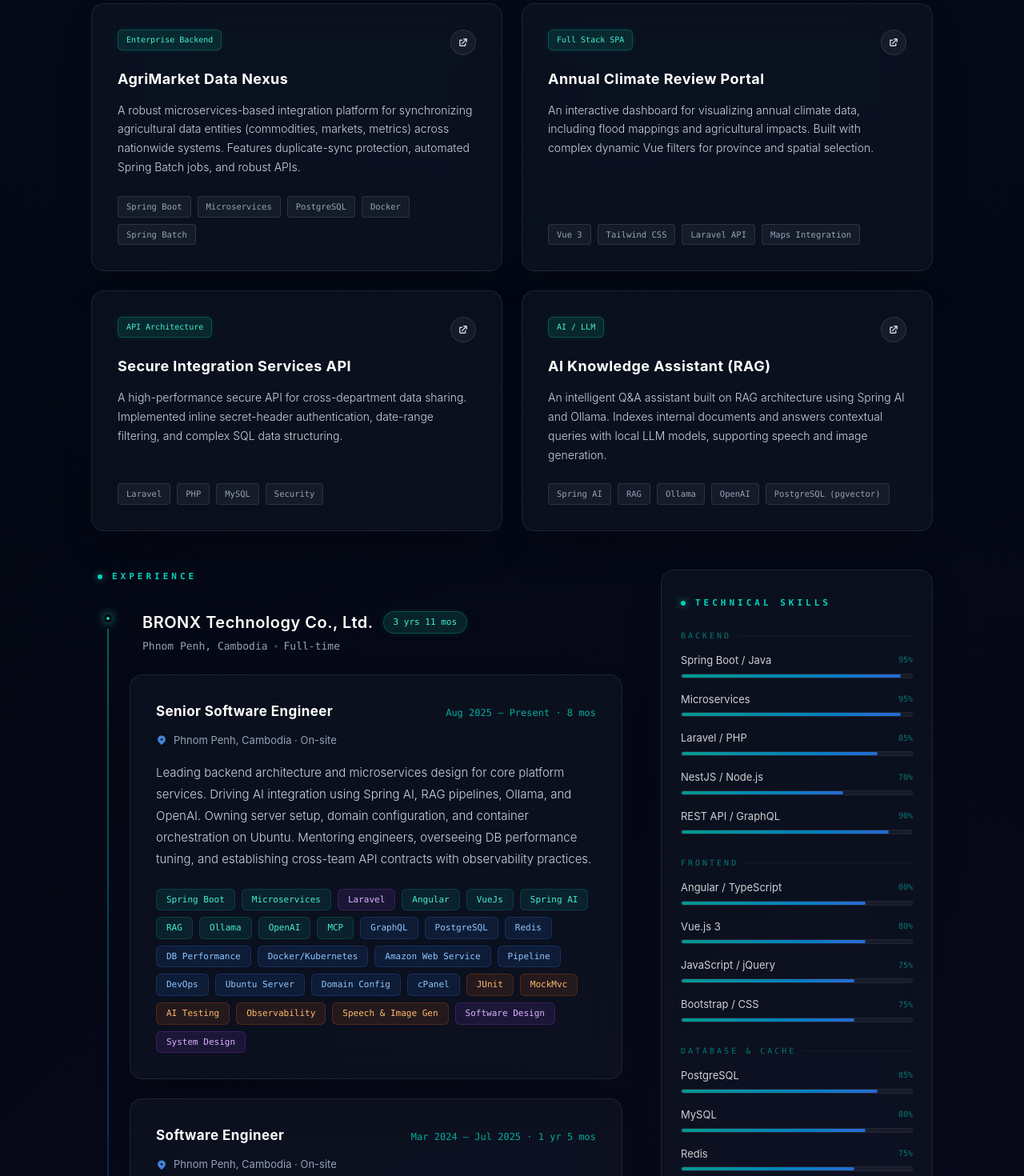
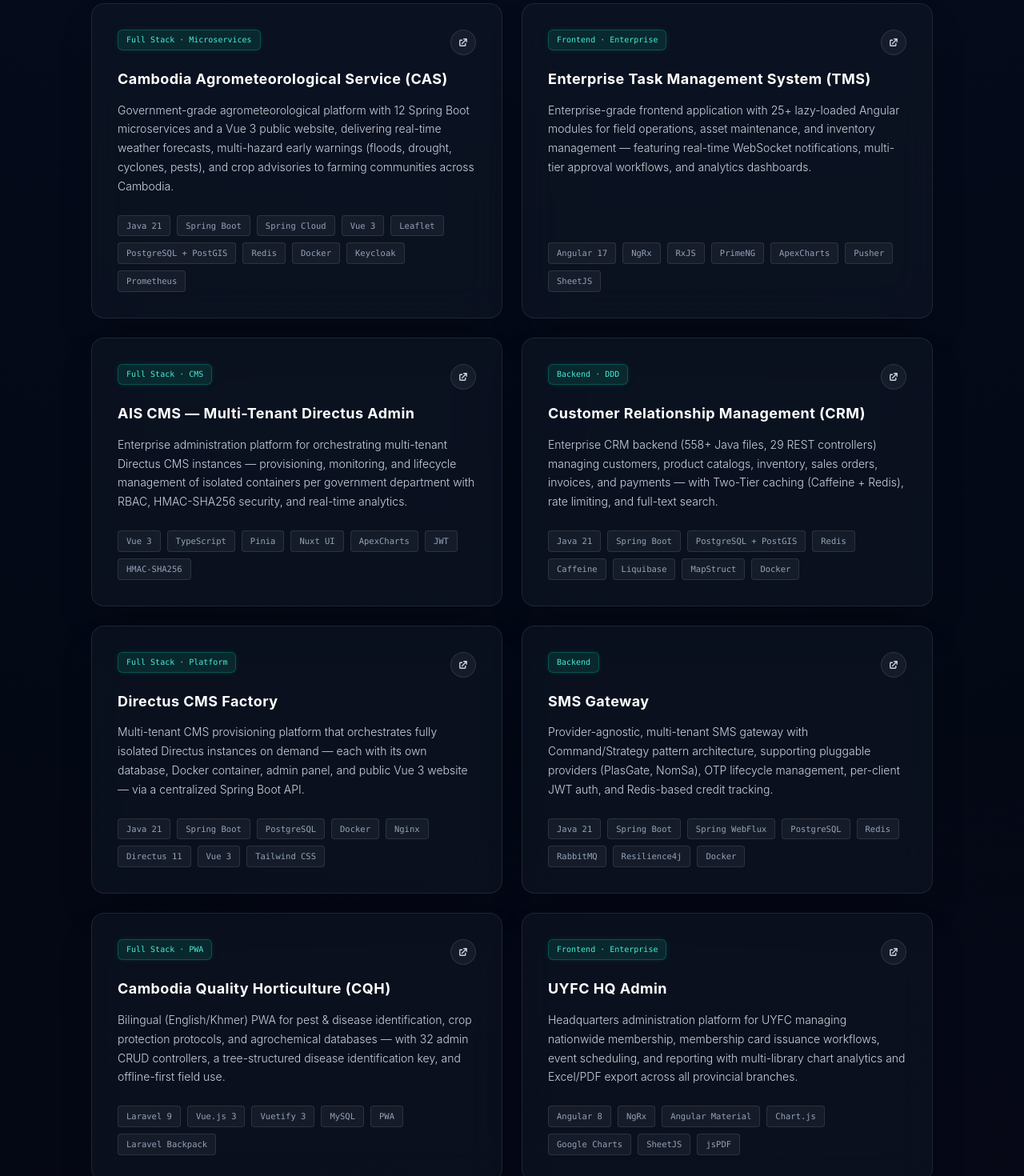
Before and after one commit to seyhavorn/seyhavorn-portfolio-v2, a Vue app: page /v1 in a window 1280 px wide. Shown: the part 1620-3090 px from the top of the page at 80% size. Built offline with nearby package versions, Linux system fonts and the light colour scheme; a web font is replaced by a local one.

Commit message:
Update Data Projects

```diff
--- a/src/components/v2/LandingNavbar.vue
+++ b/src/components/v2/LandingNavbar.vue
@@ -14,7 +14,7 @@
           SV
         </span>
         <span class="text-[15px] font-semibold text-white tracking-wide hidden sm:block">
-          Seyha<span class="text-teal-400">Vorn</span>
+          Seyha<span class="text-teal-400 ml-2">VORN</span>
         </span>
       </a>
 
--- a/src/data/cv.ts
+++ b/src/data/cv.ts
@@ -202,9 +202,9 @@
       icon: "code",
       skills: [
         { name: "Angular / TypeScript", percentage: 80 },
-        { name: "Vue.js 3", percentage: 80 },
+        { name: "Vue.js / Nuxt.js", percentage: 80 },
         { name: "JavaScript / jQuery", percentage: 75 },
-        { name: "Bootstrap / CSS", percentage: 75 },
+        { name: "CSS / SCSS / Bootstrap / Tailwind", percentage: 75 },
       ],
     },
     {
@@ -308,48 +308,168 @@
   ],
   projects: [
     {
-      title: "AgriMarket Data Nexus",
+      title: "Cambodia Agrometeorological Service (CAS)",
       description:
-        "A robust microservices-based integration platform for synchronizing agricultural data entities (commodities, markets, metrics) across nationwide systems. Features duplicate-sync protection, automated Spring Batch jobs, and robust APIs.",
+        "Government-grade agrometeorological platform with 12 Spring Boot microservices and a Vue 3 public website, delivering real-time weather forecasts, multi-hazard early warnings (floods, drought, cyclones, pests), and crop advisories to farming communities across Cambodia.",
       techStack: [
+        "Java 21",
         "Spring Boot",
-        "Microservices",
+        "Spring Cloud",
+        "Vue 3",
+        "Leaflet",
+        "PostgreSQL + PostGIS",
+        "Redis",
+        "Docker",
+        "Keycloak",
+        "Prometheus",
+      ],
+      link: "https://cas.appchamka.com/",
+      type: "Full Stack · Microservices",
+    },
+    {
+      title: "Enterprise Task Management System (TMS)",
+      description:
+        "Enterprise-grade frontend application with 25+ lazy-loaded Angular modules for field operations, asset maintenance, and inventory management — featuring real-time WebSocket notifications, multi-tier approval workflows, and analytics dashboards.",
+      techStack: [
+        "Angular 17",
+        "NgRx",
+        "RxJS",
+        "PrimeNG",
+        "ApexCharts",
+        "Pusher",
+        "SheetJS",
+      ],
+      link: "https://github.com/seyhavorn",
+      type: "Frontend · Enterprise",
+    },
+    {
+      title: "AIS CMS — Multi-Tenant Directus Admin",
+      description:
+        "Enterprise administration platform for orchestrating multi-tenant Directus CMS instances — provisioning, monitoring, and lifecycle management of isolated containers per government department with RBAC, HMAC-SHA256 security, and real-time analytics.",
+      techStack: [
+        "Vue 3",
+        "TypeScript",
+        "Pinia",
+        "Nuxt UI",
+        "ApexCharts",
+        "JWT",
+        "HMAC-SHA256",
+      ],
+      link: "https://github.com/seyhavorn",
+      type: "Full Stack · CMS",
+    },
+    {
+      title: "Customer Relationship Management (CRM)",
+      description:
+        "Enterprise CRM backend (558+ Java files, 29 REST controllers) managing customers, product catalogs, inventory, sales orders, invoices, and payments — with Two-Tier caching (Caffeine + Redis), rate limiting, and full-text search.",
+      techStack: [
+        "Java 21",
+        "Spring Boot",
+        "PostgreSQL + PostGIS",
+        "Redis",
+        "Caffeine",
+        "Liquibase",
+        "MapStruct",
+        "Docker",
+      ],
+      link: "https://github.com/seyhavorn",
+      type: "Backend · DDD",
+    },
+    {
+      title: "Directus CMS Factory",
+      description:
+        "Multi-tenant CMS provisioning platform that orchestrates fully isolated Directus instances on demand — each with its own database, Docker container, admin panel, and public Vue 3 website — via a centralized Spring Boot API.",
+      techStack: [
+        "Java 21",
+        "Spring Boot",
         "PostgreSQL",
         "Docker",
-        "Spring Batch",
+        "Nginx",
+        "Directus 11",
+        "Vue 3",
+        "Tailwind CSS",
       ],
       link: "https://github.com/seyhavorn",
-      type: "Enterprise Backend",
+      type: "Full Stack · Platform",
     },
     {
-      title: "Annual Climate Review Portal",
+      title: "SMS Gateway",
       description:
-        "An interactive dashboard for visualizing annual climate data, including flood mappings and agricultural impacts. Built with complex dynamic Vue filters for province and spatial selection.",
-      techStack: ["Vue 3", "Tailwind CSS", "Laravel API", "Maps Integration"],
+        "Provider-agnostic, multi-tenant SMS gateway with Command/Strategy pattern architecture, supporting pluggable providers (PlasGate, NomSa), OTP lifecycle management, per-client JWT auth, and Redis-based credit tracking.",
+      techStack: [
+        "Java 21",
+        "Spring Boot",
+        "Spring WebFlux",
+        "PostgreSQL",
+        "Redis",
+        "RabbitMQ",
+        "Resilience4j",
+        "Docker",
+      ],
       link: "https://github.com/seyhavorn",
-      type: "Full Stack SPA",
+      type: "Backend",
     },
     {
-      title: "Secure Integration Services API",
+      title: "Cambodia Quality Horticulture (CQH)",
       description:
-        "A high-performance secure API for cross-department data sharing. Implemented inline secret-header authentication, date-range filtering, and complex SQL data structuring.",
-      techStack: ["Laravel", "PHP", "MySQL", "Security"],
+        "Bilingual (English/Khmer) PWA for pest & disease identification, crop protection protocols, and agrochemical databases — with 32 admin CRUD controllers, a tree-structured disease identification key, and offline-first field use.",
+      techStack: [
+        "Laravel 9",
+        "Vue.js 3",
+        "Vuetify 3",
+        "MySQL",
+        "PWA",
+        "Laravel Backpack",
+      ],
       link: "https://github.com/seyhavorn",
-      type: "API Architecture",
+      type: "Full Stack · PWA",
     },
     {
-      title: "AI Knowledge Assistant (RAG)",
+      title: "UYFC HQ Admin",
       description:
-        "An intelligent Q&A assistant built on RAG architecture using Spring AI and Ollama. Indexes internal documents and answers contextual queries with local LLM models, supporting speech and image generation.",
+        "Headquarters administration platform for UYFC managing nationwide membership, membership card issuance workflows, event scheduling, and reporting with multi-library chart analytics and Excel/PDF export across all provincial branches.",
       techStack: [
-        "Spring AI",
-        "RAG",
-        "Ollama",
-        "OpenAI",
-        "PostgreSQL (pgvector)",
+        "Angular 8",
+        "NgRx",
+        "Angular Material",
+        "Chart.js",
+        "Google Charts",
+        "SheetJS",
+        "jsPDF",
       ],
       link: "https://github.com/seyhavorn",
-      type: "AI / LLM",
+      type: "Frontend · Enterprise",
+    },
+    {
+      title: "Visakha FC CMS",
+      description:
+        "Enterprise CMS for Visakha Football Club managing club members, digital media assets, and membership card issuance — with tiered file management, reporting analytics, Khmer localization, and custom brand theming.",
+      techStack: [
+        "Angular 8",
+        "NgRx",
+        "Angular Material",
+        "Laravel",
+        "PostgreSQL",
+        "SheetJS",
+        "jsPDF",
+      ],
+      link: "https://github.com/seyhavorn",
+      type: "Full Stack · CMS",
+    },
+    {
+      title: "HRMS Transaction Worker",
+      description:
+        "Spring Boot background worker service for executing transactional workflows within an HRMS system — processing contract generation, multi-level approval chains, employee onboarding tasks, and payroll event triggers with reliability and audit logging.",
+      techStack: [
+        "Java 21",
+        "Spring Boot",
+        "Spring Batch",
+        "PostgreSQL",
+        "RabbitMQ",
+        "Docker",
+      ],
+      link: "https://github.com/seyhavorn",
+      type: "Backend · Worker",
     },
   ],
   services: [
```
